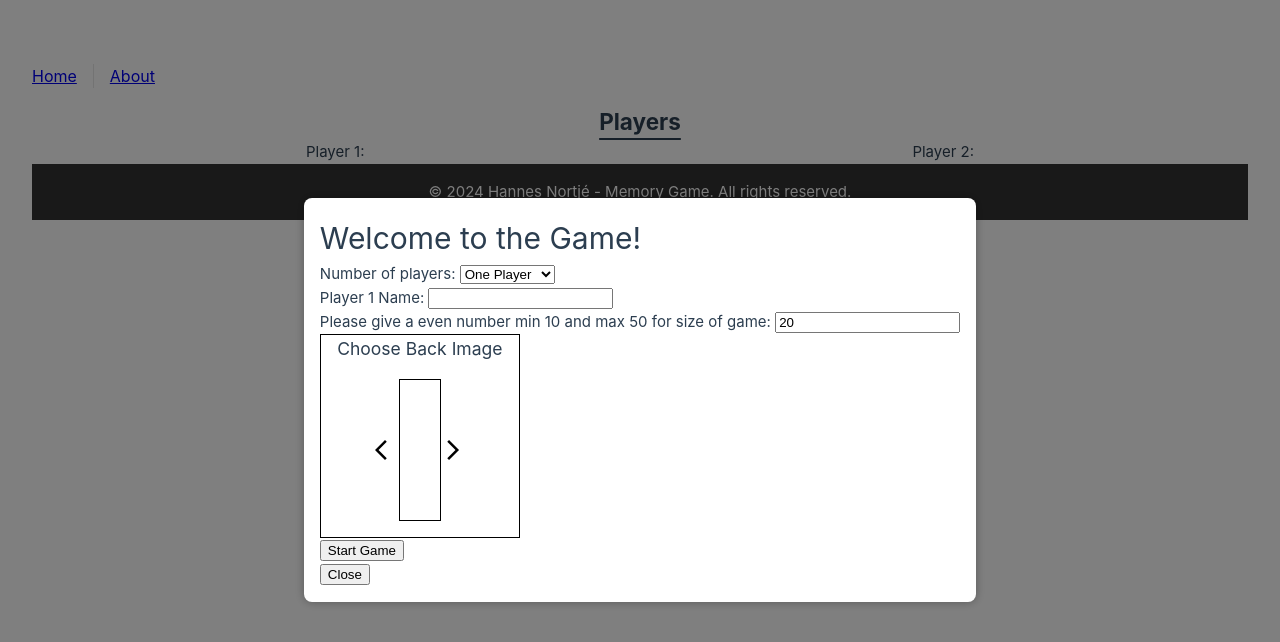
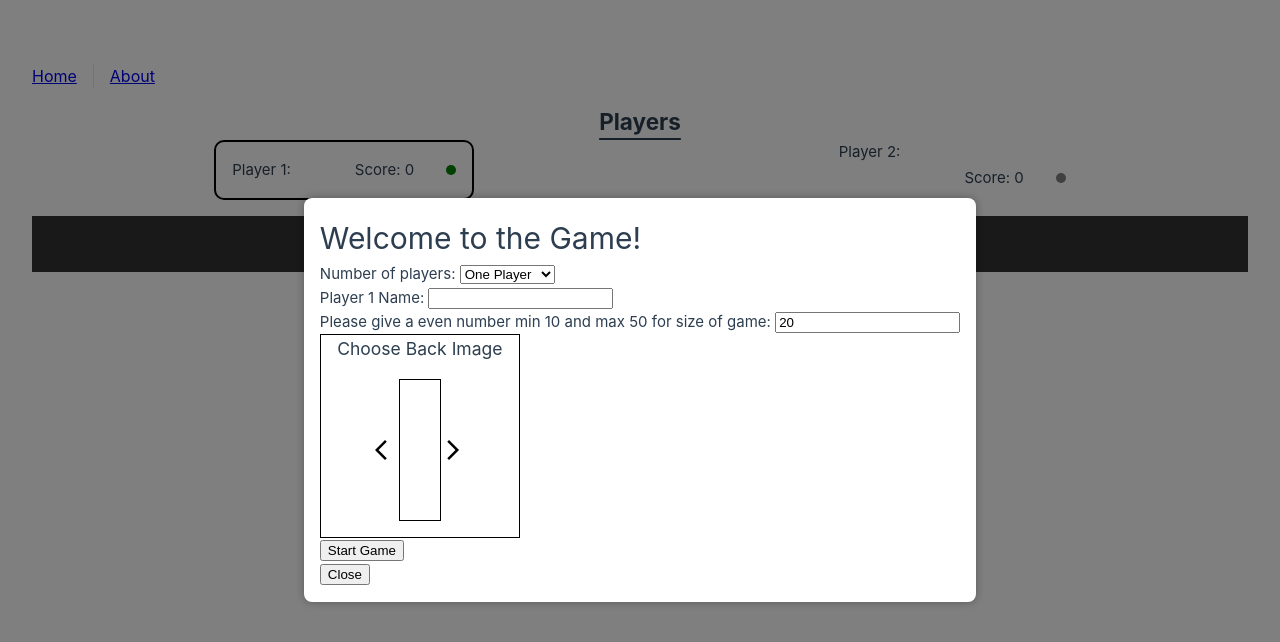
Before and after one commit to hannesnortje/memory, a Vue app: page /board in a window 1280 px wide. Shown: the top 642 px of the page. Built offline with nearby package versions, Linux system fonts and the light colour scheme.

Commit message:
Animation and Player Display

```diff
--- /dev/null
+++ b/src/components/EndDialog.vue
@@ -0,0 +1,58 @@
+<!-- src/components/Dialog.vue -->
+<template>
+  <div class="overlay">
+    <div class="dialog">
+      <p>Congratulations {{ winner }} you won with a score of {{ score }}!!!!</p>
+      <button @click="nextStep('playAgain')">Play Again</button>
+      <button @click="nextStep('startOver')">Start All Over</button>
+    </div>
+  </div>
+</template>
+
+<script setup lang="ts">
+
+const props = defineProps({
+  winner: {
+    type: String,
+    required: true,
+    default: ""
+  },
+  score: {
+    type: Number,
+    required: true,
+    default: 0
+  }
+})
+
+const emits = defineEmits(['nextStep']);
+
+const nextStep = (step: string) => {
+  emits('nextStep', step);
+}
+
+</script>
+
+<style scoped>
+.overlay {
+  position: fixed;
+  top: 0;
+  left: 0;
+  width: 100%;
+  height: 100%;
+  background: rgba(0, 0, 0, 0.5);
+  display: flex;
+  justify-content: center;
+  align-items: center;
+}
+
+.dialog {
+  background: white;
+  padding: 1rem;
+  border-radius: 8px;
+  box-shadow: 0 0 10px rgba(0, 0, 0, 0.3);
+}
+
+.font-red{
+  color: red;
+}
+</style>
--- /dev/null
+++ b/src/components/PlayerDisplay.vue
@@ -0,0 +1,54 @@
+<template>
+    <div class="player-indicator">
+        <span class="player-name">{{ playerName }}</span>
+        <span class="player-score">Score: {{ playerScore }}</span>
+        <svg width="10" height="10" class="status-indicator">
+          <circle cx="5" cy="5" r="5" :class="isActive ? 'active' : 'inactive'"/>
+        </svg>
+    </div>
+  </template>
+
+  <script setup lang="ts">
+
+    const props = defineProps({
+      playerName: {
+        type: String,
+        required: true
+      },
+      isActive: {
+        type: Boolean,
+        required: true
+      },
+      playerScore: {
+        type: Number,
+        required: true
+      }
+    })
+
+  </script>
+
+  <style scoped>
+  .player-indicator {
+    display: flex;
+    align-items: center;
+  }
+
+  .player-name {
+    margin-left: 2rem;
+  }
+
+  .player-score {
+    margin-left: 2rem;
+  }
+  .status-indicator {
+    margin-left: 2rem;
+  }
+
+  .status-indicator .active {
+    fill: green;
+  }
+
+  .status-indicator .inactive {
+    fill: gray;
+  }
+  </style>
--- a/src/components/PlayerInterface.vue
+++ b/src/components/PlayerInterface.vue
@@ -1,17 +1,19 @@
 <template>
     <section class="flex-section">
-
         <div>
             <h2>Players</h2>
         </div>
         <div class="flex-playbox">
-            <p>Player 1: {{ player1Name }}</p>
-            <p>Player 2: {{ player2Name }}</p>
+            <span :class="{'active': player1Active}">Player 1: <PlayerDisplay :player-name="player1Name" :player-score="player1Score" :is-active="player1Active"/></span>
+            <span :class="{'active': player2Active}">Player 2: <PlayerDisplay :player-name="player2Name" :player-score="player2Score" :is-active="player2Active"/></span>
         </div>
     </section>
 </template>
 
 <script setup lang="ts">
+import { onUpdated, ref } from 'vue';
+import PlayerDisplay from './PlayerDisplay.vue';
+
 
 const props = defineProps({
     player1Name : {
@@ -19,12 +21,58 @@ const props = defineProps({
         required: true,
     },
     player2Name: {
-        type: String
+        type: String,
+        default: ""
     },
     numberCards: {
         type: Number,
         required: true
     }
+})
+
+const player1Active = ref(true);
+const player2Active = ref(false);
+
+const player1Score = ref(0);
+const player2Score = ref(0);
+
+let rounds = 0;
+
+const emits = defineEmits(['theWinner'])
+
+const handleScore = (correct = "")=>{
+  if(correct === "correct"){
+    rounds++;
+    if(player1Active.value){
+      player1Score.value++;
+    } else {
+      player2Score.value++;
+    }
+    if (rounds === props.numberCards/2){
+      let winnerName;
+      let winnerScore;
+      if(player1Score.value > player2Score.value){
+        winnerName = props.player1Name;
+        winnerScore = player1Score.value;
+      } else {
+        winnerName = props.player2Name;
+        winnerScore = player2Score.value;
+      }
+      emits('theWinner', winnerName, winnerScore);
+    }
+  }
+  return true;
+}
+
+const swapPlayers = (correct = "")=>{
+  if(handleScore(correct)){
+    player1Active.value = !player1Active.value;
+    player2Active.value = !player2Active.value;
+  }
+}
+
+defineExpose({
+  swapPlayers
 })
 </script>
 
@@ -44,4 +92,15 @@ h2 {
   flex: 1;
   justify-content: space-around;
 }
+
+.active {
+  border: 2px solid black;
+  border-radius: 10px;
+  padding: 1rem;
+  margin-bottom: 1rem;
+}
+
+span {
+  display: flex;
+}
 </style>
--- a/src/components/PlayingCard.vue
+++ b/src/components/PlayingCard.vue
@@ -1,11 +1,12 @@
 <template>
-    <div>
-        <img :src="svgMarkup" :alt="svgAlt" @click="$emit('card2Turn', props.altFront, props.placeNumber);"/>
+    <div :class="{ card: true, flip: isFaceUp }" class="fly-in" ref="respectiveCard">
+        <img v-if="isFaceUp" :src="props.svgFront" :alt="props.altFront" />
+        <img v-else :src="props.svgBack" :alt="props.altBack" @click="$emit('card2Turn', props.altFront, props.placeNumber);" />
     </div>
 </template>
 
 <script setup lang="ts">
-import { defineProps, ref } from 'vue';
+import { onMounted, ref } from 'vue';
 
 const props = defineProps({
     svgFront: {
@@ -29,29 +30,55 @@ const props = defineProps({
     placeNumber: {
         type: Number,
         required: true
+    },
+    animationDelay: {
+        type: Number,
+        required: true,
+        default: 0
     }
 });
 
-const svgMarkup = ref(props.svgBack);
-const svgAlt = ref(props.altBack);
+const respectiveCard = ref();
+
+onMounted(() => {
+    respectiveCard.value.style.animationDelay = `${props.animationDelay}s`
+})
+
+const isFaceUp = ref(false);
 
 const turnCard = () => {
-        svgMarkup.value = props.svgFront;
-        svgAlt.value = props.altFront;
-}
-
-const turnBack = ()=>{
-    svgMarkup.value = props.svgBack;
-    svgAlt.value = props.altBack;
+    isFaceUp.value = !isFaceUp.value;
 }
 
 defineExpose({
     turnCard,
-    turnBack,
 })
 
 </script>
 
 <style scoped>
 
+@keyframes flyIn {
+  0% {
+    transform: translate(-100%, -100%);
+    opacity: 0;
+  }
+  100% {
+    transform: translate(0, 0);
+    opacity: 1;
+  }
+}
+
+.fly-in {
+    animation: flyIn 0.5s ease-out forwards;
+}
+
+.card {
+  transition: transform 0.6s;
+  transform-style: preserve-3d;
+}
+
+.flip {
+  transform: rotateY(180deg);
+}
 </style>
--- a/src/views/BoardView.vue
+++ b/src/views/BoardView.vue
@@ -1,6 +1,11 @@
 <template>
   <div>
-    <PlayerInterface :player1-name="player1Name" :player2-name="player2Name" :number-cards="numberCards"/>
+    <PlayerInterface
+      :player1-name="player1Name"
+      :player2-name="player2Name"
+      :number-cards="numberCards"
+      @the-winner="theWinner"
+      ref="swapPlayers"/>
     <div class="card-container">
       <PlayingCard
         v-for="(value, index) in subDeckFaces" :key="index"
@@ -9,12 +14,14 @@
         :alt-back="backName"
         :svg-front="value"
         :alt-front="subDeckNames[index]"
-        class="playing-card"
+        class="playing-card fade-in"
         @card2Turn="card2Turn"
         :place-number="index"
+        :animation-delay="animationDelay()"
         />
     </div>
     <StartDialog v-if="controlDialoge" @close-event="closeStartDialog" @start-event="startGame"/>
+    <EndDialog v-if="endDialog" :winner="winner" :score="score" @next-step="nextStep"/>
   </div>
 </template>
 
@@ -25,11 +32,12 @@ import { useCardStore } from '@/stores/useCardStore';
 import { onMounted, ref } from 'vue'
 import { useTimeoutFn } from '@vueuse/core'
 import PlayerInterface from '@/components/PlayerInterface.vue';
+import EndDialog from '@/components/EndDialog.vue';
 
 const controlDialoge = ref()
-const player1Name = ref()
-const player2Name = ref()
-const numberCards = ref();
+const player1Name = ref('')
+const player2Name = ref('')
+const numberCards = ref(0);
 let wholeDeck;
 let subDeckIndexes;
 const subDeckNames = ref([]);
@@ -38,7 +46,37 @@ const subDeckFaces = ref([]);
 const backName = ref();
 const backFace = ref();
 
+const swapPlayers = ref();
+
 const playingCards = ref();
+
+const winner = ref();
+const score = ref();
+const endDialog = ref(false);
+
+let delayCal = -2;
+
+const animationDelay = ()=>{
+  delayCal = delayCal + 0.2;
+  return delayCal;
+}
+
+const theWinner = (winnerName: string, winnerScore: number)=>{
+  winner.value = winnerName;
+  score.value = winnerScore;
+  endDialog.value = true;
+}
+
+const nextStep = (step: string)=>{
+  endDialog.value = false;
+  if(step === "playAgain"){
+
+    insertCards();
+  } else if (step === "startOver"){
+    closeStartDialog();
+    insertCards();
+  }
+}
 
 let doubleCards = {
   firstAlt: '',
@@ -46,10 +84,20 @@ let doubleCards = {
   secondCard: false,
 };
 
-const clearCards = () => {
+const atSwapPlayers = (correct="") => {
   doubleCards.firstAlt = '';
   doubleCards.firstPlace = -1;
   doubleCards.secondCard = false;
+  swapPlayers.value.swapPlayers(correct);
+}
+
+const timeOut = (number1: number, number2:number)=>{
+  const { isPending, start, stop } = useTimeoutFn(() => {
+        playingCards.value[number1].turnCard();
+        playingCards.value[number2].turnCard();
+        atSwapPlayers();
+      }, 3000)
+  start();
 }
 
 const card2Turn = (altFront: string, placeNumber: number)=>{
@@ -61,13 +109,9 @@ const card2Turn = (altFront: string, placeNumber: number)=>{
     doubleCards.secondCard = true;
     playingCards.value[placeNumber].turnCard();
     if(doubleCards.firstAlt === altFront){
-      clearCards();
+      atSwapPlayers("correct");
     } else {
-      const { isPending, start, stop } = useTimeoutFn(() => {
-        playingCards.value[placeNumber].turnBack();
-        playingCards.value[doubleCards.firstPlace].turnBack();
-        clearCards();
-      }, 3000)
+      timeOut(placeNumber, doubleCards.firstPlace);
     }
   }
 }
@@ -114,4 +158,9 @@ const startGame = (plr1Name: string, plr2Name: string, numSize: number, choice4B
   object-fit: cover;
   height: auto;
 }
+
+.fade-in {
+  opacity: 0;
+  transition: opacity 0.5s;
+}
 </style>
```
